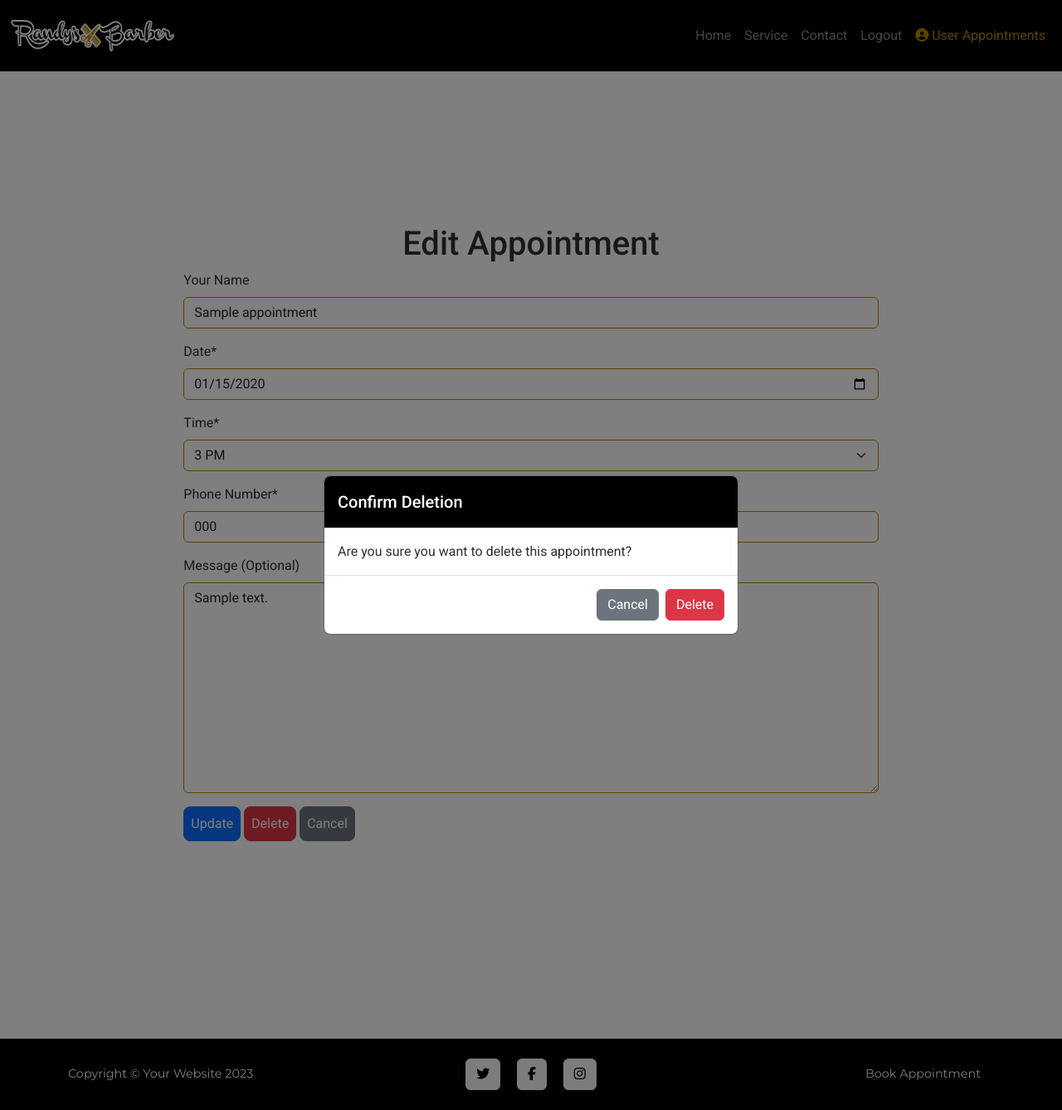
After one commit to Benohene/Randy_Main, a Django app: page /appointment_edit/1/ in a window 1280 px wide, after a click on "Delete". The commit adds this page. Shown: the whole page at 83% size. Run offline with Django 4.2, Linux system fonts and the light colour scheme; a user stored in the database is signed in; tables that the repository leaves empty hold one stand-in row (values such as "Sample post"); some libraries are stand-ins or nearby versions.

Commit message:
Added delete logic and template

```diff
--- a/booking/templates/appointment_list.html
+++ b/booking/templates/appointment_list.html
@@ -69,7 +69,7 @@
                         <td>
                             <p>Name: {{ appointment.name }}</p>
                                 <p>Phone No.: {{ appointment.phone_number }}</p>
-                                    <p><a href="" class="text-primary bg-white p-1 rounded-3"><i
+                                    <p><a href="{% url 'edit_appointment' appointment.id %}" class="text-primary bg-white p-1 rounded-3"><i
                                                 class="fa-solid fa-pen"></i></a><span class="ms-2"><a href=""
                                                 class="text-danger bg-white p-1 rounded-3"><i
                                                     class="fa-solid fa-trash"></i></a></span></p>
--- a/booking/templates/create_appointment.html
+++ b/booking/templates/create_appointment.html
@@ -18,7 +18,7 @@
             <button type="submit" class="btn btn-primary rounded-3 p-2 form-style">
                 Book Now
             </button>
-            <a href="" class="btn btn-danger rounded-3 p-2 form-style">Cancel</a>
+            <a href="{% url 'appointment_list' %}" class="btn btn-danger rounded-3 p-2 form-style">Cancel</a>
         </form>
     </div>
 </div>
--- /dev/null
+++ b/booking/templates/edit_appointment.html
@@ -0,0 +1,52 @@
+{% extends "base.html" %}
+{% load static %}
+{% load i18n %}
+
+
+{% block title %}{% trans "Edit Appointment" %}{%endblock %}
+
+<!-- Create Appointment form -->
+
+{% block content %}
+
+<div class="accountMain">
+    <div class="m-3 col-12 col-md-8 mx-auto">
+        <form method="POST" action="{% url 'edit_appointment' appointment.id %}" class="form mb-2 p-2 form-style"
+            enctype="multipart/form-data">
+            <h1 class="text-center">Edit Appointment</h1>
+            {% csrf_token %}
+            {{ form|crispy }}
+            <button type="submit" class="btn btn-primary rounded-3 p-2 form-style">
+                Update
+            </button>
+            <!-- Delete Button Triggering Modal -->
+            <button type="button" class="btn btn-danger rounded-3 p-2 form-style" data-bs-toggle="modal" data-bs-target="#deleteModal">
+                Delete
+            </button>
+            <a href="{% url 'appointment_list' %}" class="btn btn-secondary rounded-3 p-2 form-style">Cancel</a>
+        </form>
+    </div>
+</div>
+
+<!-- Delete Appointment Modal -->
+<div class="modal fade" id="deleteModal" tabindex="-1" aria-labelledby="deleteModalLabel" aria-hidden="true">
+    <div class="modal-dialog modal-dialog-centered"> <!-- Add 'modal-dialog-centered' class -->
+        <div class="modal-content">
+            <div class="modal-header bg-black text-white">
+                <h5 class="modal-title" id="deleteModalLabel">Confirm Deletion</h5>
+                <button type="button" class="btn-close" data-bs-dismiss="modal" aria-label="Close"></button>
+            </div>
+            <div class="modal-body">
+                Are you sure you want to delete this appointment?
+            </div>
+            <div class="modal-footer">
+                <!-- Cancel Button -->
+                <button type="button" class="btn btn-secondary" data-bs-dismiss="modal">Cancel</button>
+                <!-- Delete Button -->
+                <a href="{% url 'delete_appointment' appointment.id %}" class="btn btn-danger">Delete</a>
+            </div>
+        </div>
+    </div>
+</div>
+
+{% endblock %}
--- a/booking/urls.py
+++ b/booking/urls.py
@@ -8,4 +8,6 @@ urlpatterns = [
     path('create_appointment/', views.create_appointment,
          name='create_appointment'),
     path('appointment_list/', views.appointment_list, name='appointment_list'),
+    path('appointment_edit/<int:appointment_id>/', views.edit_appointment, name='edit_appointment'),
+    path('appointment_delete/<int:appointment_id>/', views.delete_appointment, name='delete_appointment'),
 ]
--- a/booking/views.py
+++ b/booking/views.py
@@ -69,8 +69,6 @@ def create_appointment(request):
 @login_required
 def appointment_list(request):
     '''appointment list view'''
-    #display nothing in sort by and search by
-
     # Get the search query from the request
     search_query = request.GET.get('q', '')
 
@@ -90,6 +88,11 @@ def appointment_list(request):
             Q(appointment_date__icontains=search_query) |
             Q(appointment_time__icontains=search_query)
         )
+    # raise error if no appointment found from search
+        if not appointments:
+            messages.error(request, 'No results found matching your query.')
+            return redirect(reverse('appointment_list'))
+
 
     # Sorting logic based on the 'sort' parameter
     sort_by = request.GET.get('sort', '')
@@ -113,3 +116,66 @@ def appointment_list(request):
         'sort_by': sort_by,
     }
     return render(request, template, context)
+
+
+@login_required
+def edit_appointment(request, appointment_id):
+    '''edit appointment view'''
+    appointment = get_object_or_404(Appointment, pk=appointment_id)
+
+    # Check if the user has permission to edit this appointment
+    if not request.user.is_superuser and appointment.customer != request.user:
+        messages.error(request, 'You do not have permission to edit this appointment.')
+        return redirect('appointment_list')
+
+    if request.method == 'POST':
+        form = AppointmentForm(request.POST, instance=appointment)
+        if form.is_valid():
+            # Check if the selected time slot is already booked for the selected day
+            appointment_date = form.cleaned_data['appointment_date']
+            appointment_time = form.cleaned_data['appointment_time']
+
+            if Appointment.objects.filter(appointment_date=appointment_date,
+                                          appointment_time=appointment_time).exclude(pk=appointment_id).exists():
+                messages.error(
+                    request, 'This time slot is already booked. Please select another time slot.')
+                return redirect('edit_appointment', appointment_id)
+            else:
+                # Check if the selected choice is in the past
+                if appointment_date < datetime.now().date():
+                    messages.error(
+                        request, 'You cannot select a date in the past.')
+                    return redirect('edit_appointment', appointment_id)
+                else:
+                    # Associate the appointment with the currently logged-in user
+                    if not request.user.is_superuser:
+                        appointment.customer = request.user
+                    form.save()
+                    messages.success(
+                        request, 'Your appointment has been updated.')
+                    return redirect('appointment_list')
+    else:
+        form = AppointmentForm(instance=appointment)
+
+    template = 'edit_appointment.html'
+    context = {
+        'form': form,
+        'appointment': appointment,
+    }
+    return render(request, template, context)
+
+
+# delete appointment view
+@login_required
+def delete_appointment(request, appointment_id):
+    '''delete appointment view'''
+    appointment = get_object_or_404(Appointment, pk=appointment_id)
+
+    # Check if the user has permission to delete this appointment
+    if not request.user.is_superuser and appointment.customer != request.user:
+        messages.error(request, 'You do not have permission to delete this appointment.')
+        return redirect('appointment_list')
+
+    appointment.delete()
+    messages.success(request, 'Your appointment has been deleted.')
+    return redirect('appointment_list')
--- a/static/css/styles.css
+++ b/static/css/styles.css
@@ -287,6 +287,15 @@ section {
   color: white;
 }
 
+.bg-grey {
+  background-color: #303030;
+}
+
+.center-modal {
+  display: flex;
+  align-items: center;
+  justify-content: center;
+}
 /* End userpanel */
 
 /* Footer */
```
